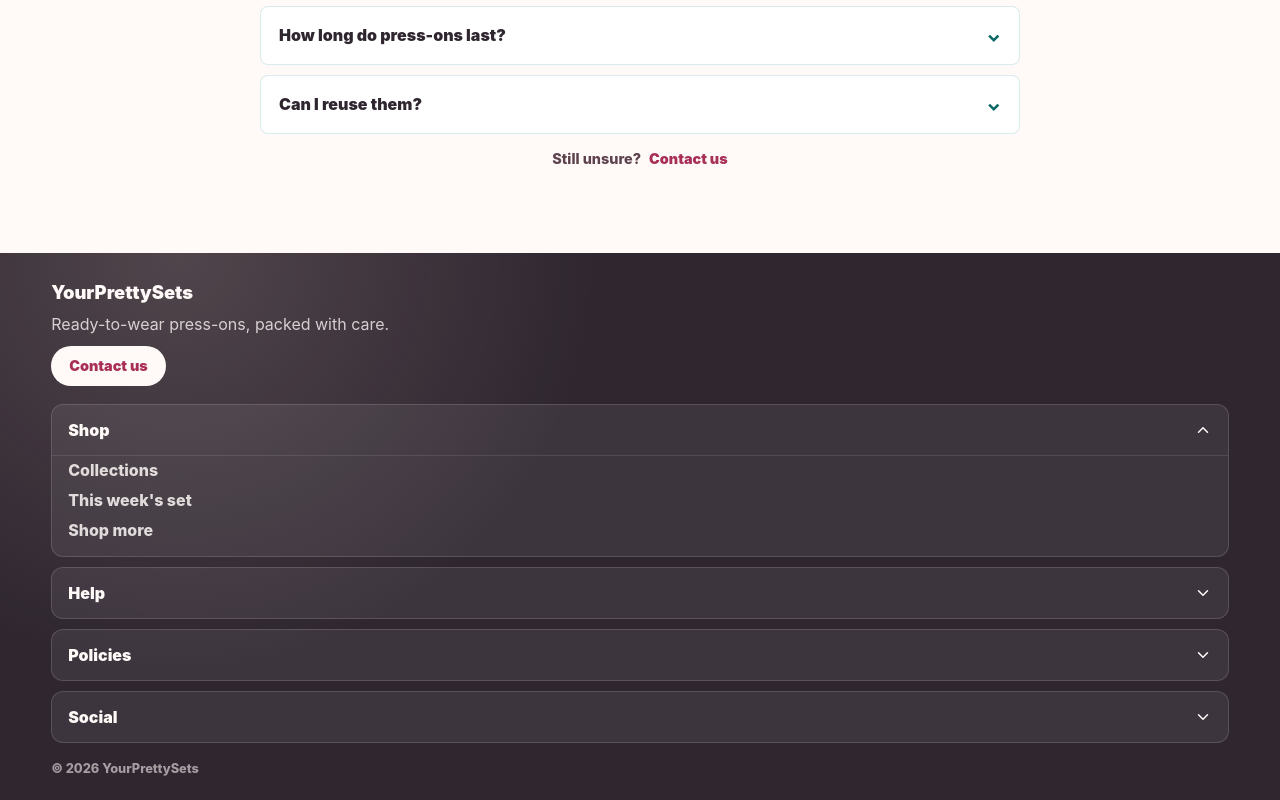
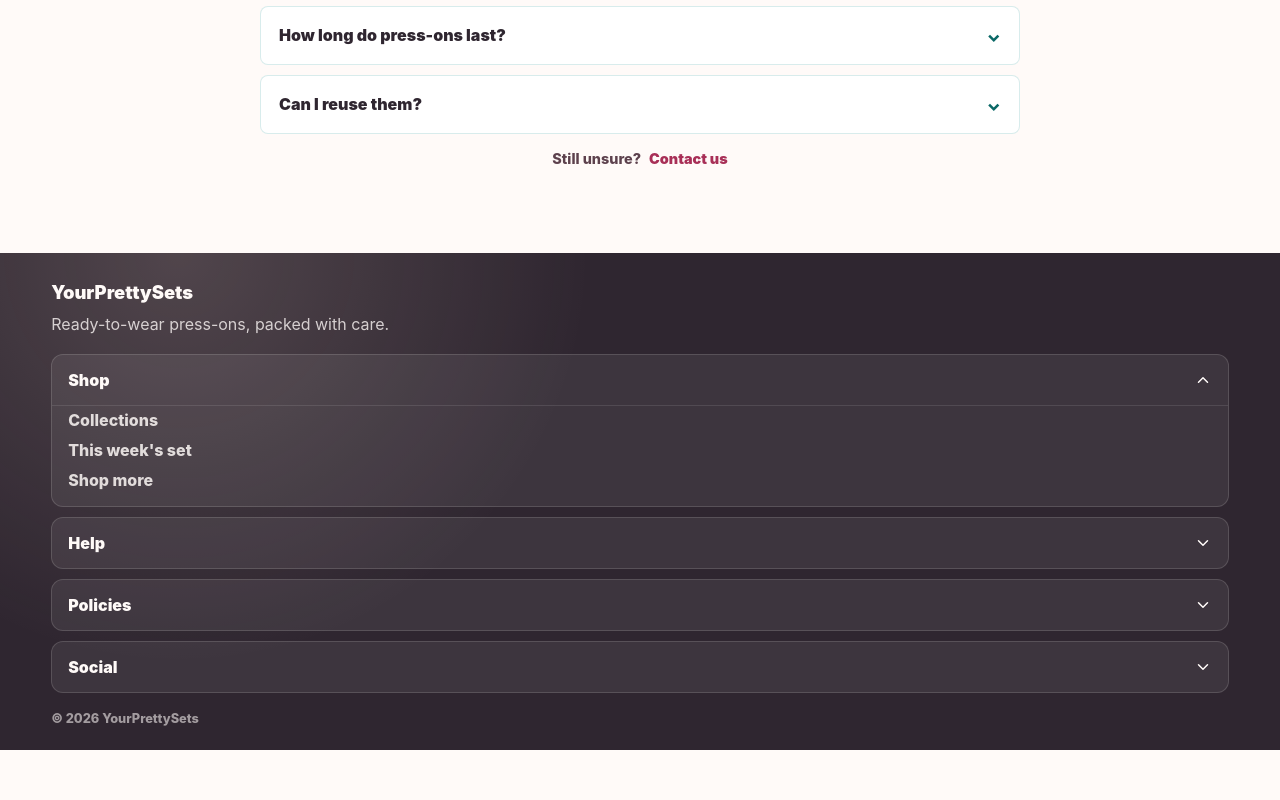
Before and after one commit to cashmoneyrick9/YourPrettySets, a React (Vite) app: page / in a window 1280 px wide. Shown: the part 4747-5547 px from the top of the page. After the commit the page ends 5497 px from the top, so only its background shows below. Built offline with nearby package versions, Linux system fonts and the light colour scheme.

Commit message:
Remove standalone footer contact CTA

```diff
--- a/src/components/SiteFooter.tsx
+++ b/src/components/SiteFooter.tsx
@@ -59,9 +59,6 @@ export function SiteFooter() {
           YourPrettySets
         </a>
         <p>Ready-to-wear press-ons, packed with care.</p>
-        <a className="site-footer__contact" href="#contact">
-          Contact us
-        </a>
       </div>
 
       <nav aria-label="Footer navigation" className="site-footer__groups">
--- a/src/styles.css
+++ b/src/styles.css
@@ -1467,21 +1467,6 @@ h1 {
   max-width: 24rem;
 }
 
-.site-footer__contact {
-  align-items: center;
-  background: #fffaf8;
-  border-radius: 999px;
-  color: #a82f57;
-  display: inline-flex;
-  font-size: 0.9rem;
-  font-weight: 900;
-  justify-content: center;
-  justify-self: start;
-  min-height: 40px;
-  padding: 0 18px;
-  text-decoration: none;
-}
-
 .site-footer__groups {
   display: grid;
   gap: 10px;
@@ -1540,7 +1525,6 @@ h1 {
 }
 
 .site-footer__brand:focus-visible,
-.site-footer__contact:focus-visible,
 .site-footer__toggle:focus-visible,
 .site-footer__panel a:focus-visible {
   outline: 3px solid #f4c3d1;
```
Also changed, not shown: 2 other files (tests, documents, lock files or other folders).
